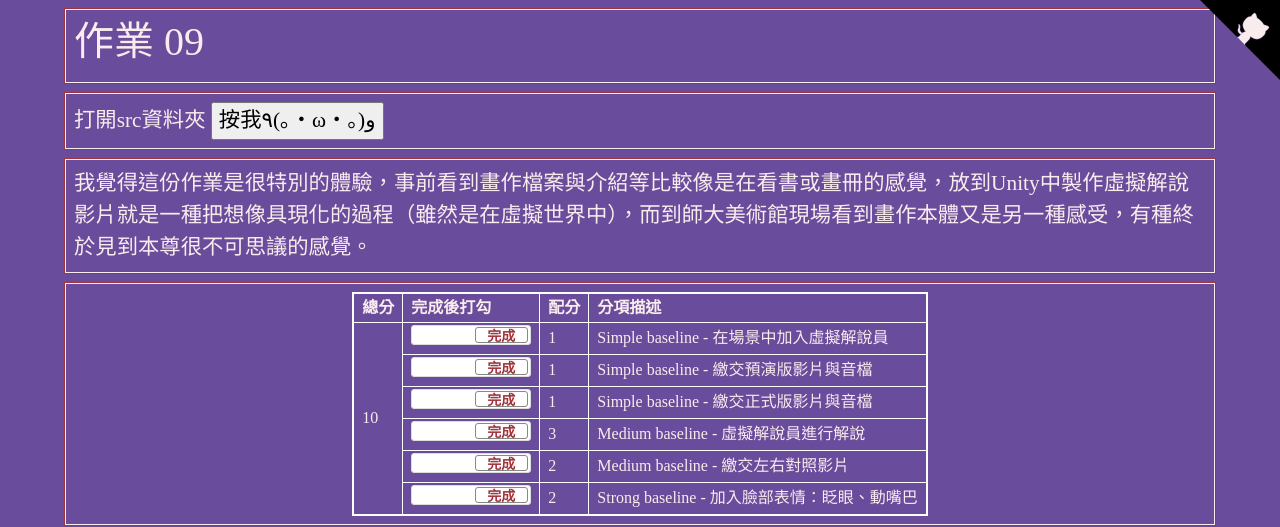
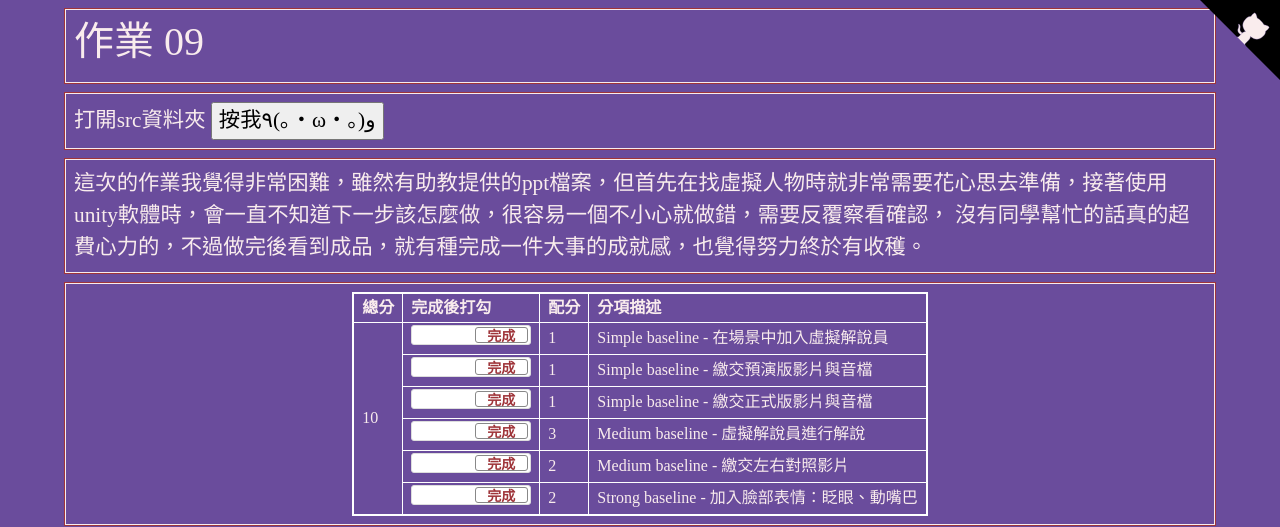
Before and after one commit to s0951211/vis2023f, a plain HTML site: page hw09/index.html in a window 1280 px wide. Shown: the top 527 px of the page. Drawn offline with nearby package versions, Linux system fonts and the light colour scheme.

Commit message:
Add files via upload

```diff
--- a/hw09/index.html
+++ b/hw09/index.html
@@ -200,7 +200,8 @@
   <!-- ------------------------------------------------>
   <div class="row hw12">
     <div class="col-md-12 twenty">
-      我覺得這份作業是很特別的體驗，事前看到畫作檔案與介紹等比較像是在看書或畫冊的感覺，放到Unity中製作虛擬解說影片就是一種把想像具現化的過程（雖然是在虛擬世界中），而到師大美術館現場看到畫作本體又是另一種感受，有種終於見到本尊很不可思議的感覺。
+      這次的作業我覺得非常困難，雖然有助教提供的ppt檔案，但首先在找虛擬人物時就非常需要花心思去準備，接著使用unity軟體時，會一直不知道下一步該怎麼做，很容易一個不小心就做錯，需要反覆察看確認，
+      沒有同學幫忙的話真的超費心力的，不過做完後看到成品，就有種完成一件大事的成就感，也覺得努力終於有收穫。
     </div>
   </div>
 
```
